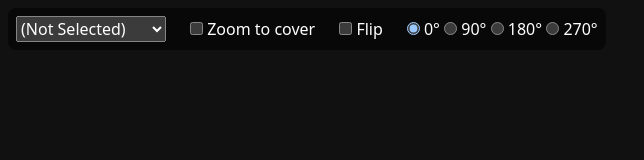
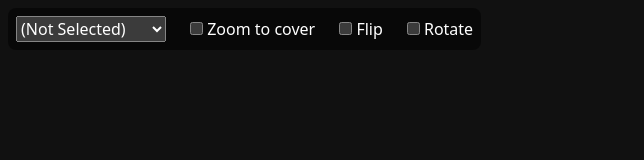
Before and after one commit to jeongtae/simple-webcam-app, a Svelte app: page / in a window 1280 px wide. Shown: the top 160 px of the page, without its empty margins (0-644 px from the left). Built offline with nearby package versions, Linux system fonts and the light colour scheme.

Commit message:
refactor rotation handling to use boolean state and simplify transform logic

```diff
--- a/src/App.svelte
+++ b/src/App.svelte
@@ -43,7 +43,7 @@
 
   let isZoomToCover = $state(false)
   let isFlipped = $state(false)
-  let rotation = $state(0)
+  let isRotated = $state(false)
 </script>
 
 <main>
@@ -54,7 +54,7 @@
     playsinline
     use:transform={{
       flip: () => isFlipped,
-      rotation: () => rotation,
+      rotate: () => isRotated,
       zoomToCover: () => isZoomToCover,
     }}
   ></video>
@@ -85,20 +85,8 @@
 
     <div>
       <label>
-        <input type="radio" bind:group={rotation} value={0} />
-        0°
-      </label>
-      <label>
-        <input type="radio" bind:group={rotation} value={90} />
-        90°
-      </label>
-      <label>
-        <input type="radio" bind:group={rotation} value={180} />
-        180°
-      </label>
-      <label>
-        <input type="radio" bind:group={rotation} value={270} />
-        270°
+        <input type="checkbox" bind:checked={isRotated} />
+        Rotate
       </label>
     </div>
   </div>
--- a/src/actions/transform.svelte.js
+++ b/src/actions/transform.svelte.js
@@ -1,7 +1,10 @@
-/** @type {import("svelte/action").Action<HTMLElement, { flip: () => boolean, rotation: () => number, zoomToCover: () => boolean }>} */
+/** @type {import("svelte/action").Action<HTMLElement, { flip: () => boolean, rotate: () => boolean, zoomToCover: () => boolean }>} */
 export const transform = (element, param) => {
   $effect(() => {
-    element.style.transform = `rotate(${param.rotation()}deg) scaleX(${param.flip() ? -1 : 1})`
+    element.style.transform = [
+      `rotate(${param.rotate() ? 180 : 0}deg)`,
+      `scaleX(${param.flip() ? -1 : 1})`,
+    ].join(' ')
     element.style.objectFit = param.zoomToCover() ? 'cover' : 'contain'
 
     return () => {
```
